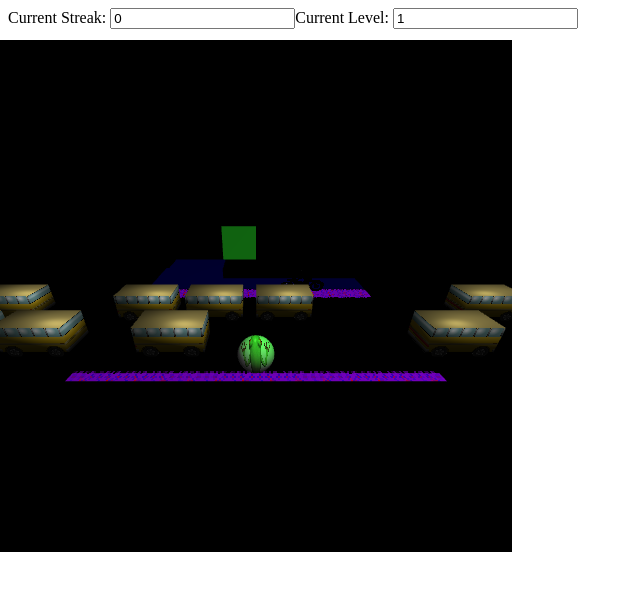
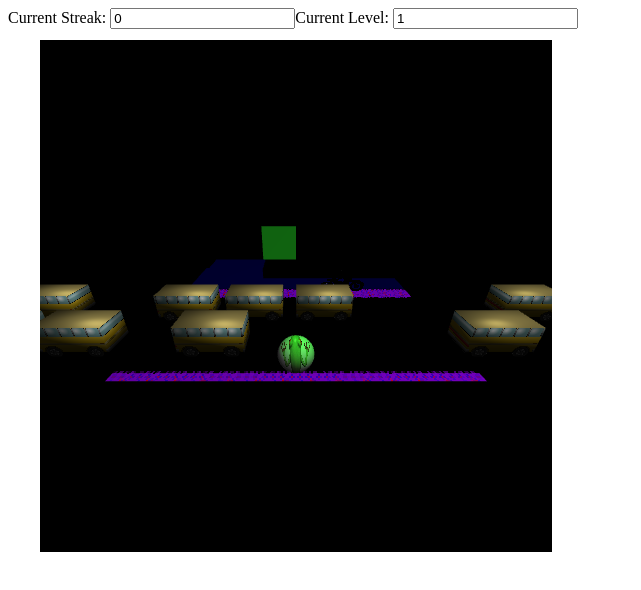
Before and after one commit to bdbehrho/bdbehrho.github.io, a plain HTML site: page index.html in a window 1280 px wide. Shown: the whole page, without its empty margins (0-641 px from the left). Drawn offline with Linux system fonts and the light colour scheme; no server answers; animation ran at ten frames a second.

Commit message:
added padding on left

```diff
--- a/rasterize.css
+++ b/rasterize.css
@@ -1,13 +1,13 @@
 #myWebGLCanvas {
     position: absolute;
-    left: 0px;
+    left: 40px;
     top: 40px;
     z-index: 10;
 }
 
 #myImageCanvas {
     position: absolute;
-    left: 0px;
+    left: 40px;
     top: 40px;
     z-index: 0;
 }
```
